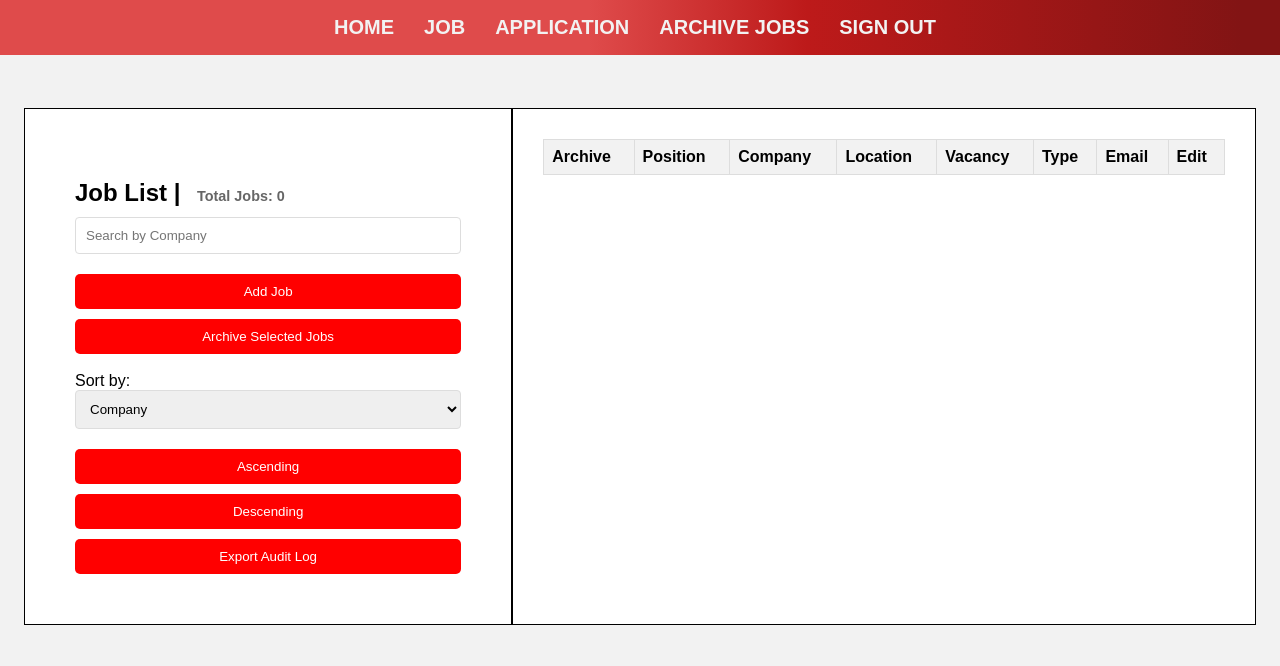
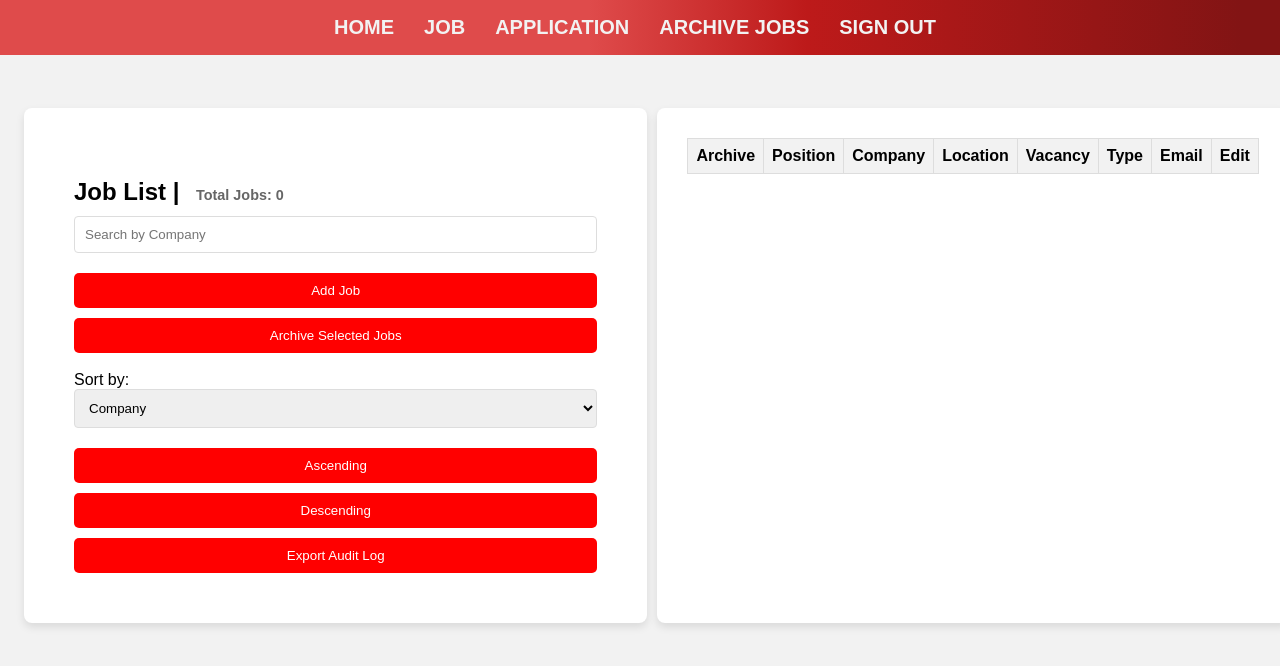
Before and after one commit to colde21/coworkwebPortal, a website with bundled scripts: page admin/job.html in a window 1280 px wide. Built offline with nearby package versions, Linux system fonts and the light colour scheme; no server answers.

Commit message:
outline shadow job page

```diff
--- a/admin/job.css
+++ b/admin/job.css
@@ -53,6 +53,7 @@ body {
     margin-top: 1px; /* Reduced margin to bring the container closer to the navbar */
     display: flex;
     justify-content: space-between;
+    gap: 10px; /* Add a small gap between the two sections */
 }
 
 .job-actions {
@@ -61,7 +62,10 @@ body {
     flex-direction: column;
     padding: 50px;
     background-color: white;
-    border: 1px solid black;
+    box-shadow: 0 4px 8px rgba(0, 0, 0, 0.1); /* Add shadow for depth */
+    border-radius: 8px;  /* Slightly rounded corners */
+    flex-shrink: 0; /* Prevent the actions column from shrinking */
+    transition: transform 0.2s ease-in-out; /* Smooth transition for hover effect */
 }
 
 .job-actions h2 {
@@ -136,7 +140,9 @@ th {
     padding: 30px;
     width: 75%;
     background-color: white;
-    border: 1px solid black;
+    box-shadow: 0 4px 8px rgba(0, 0, 0, 0.1); /* Add shadow for depth */
+    border-radius: 8px;  /* Slightly rounded corners */
+    transition: transform 0.2s ease-in-out; /* Smooth transition for hover effect */
 }
 
 /* Circular checkboxes */
@@ -164,6 +170,7 @@ th {
     left: 50%;
     transform: translate(-50%, -50%);
 }
+
 /* Edit Button Styles */
 table td button {
     background-color: red; /* Primary blue color */
@@ -183,9 +190,10 @@ table td button:hover {
 }
 
 table td button:active {
-    background-color: darkred;; /* Even darker blue when clicked */
+    background-color: darkred; /* Even darker blue when clicked */
     transform: translateY(0); /* Return to original position on click */
 }
+
 /* Add pagination styles */
 .pagination {
     display: flex;
```
